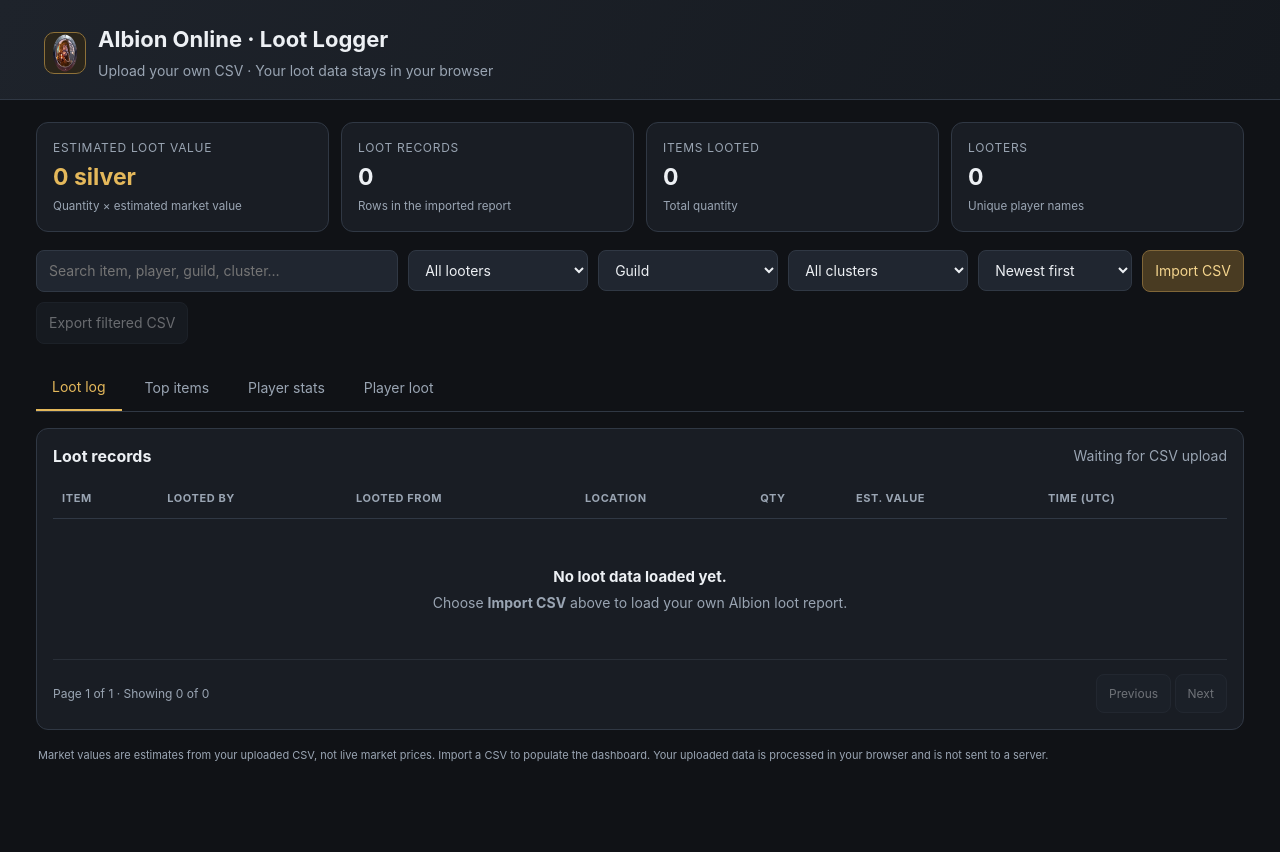
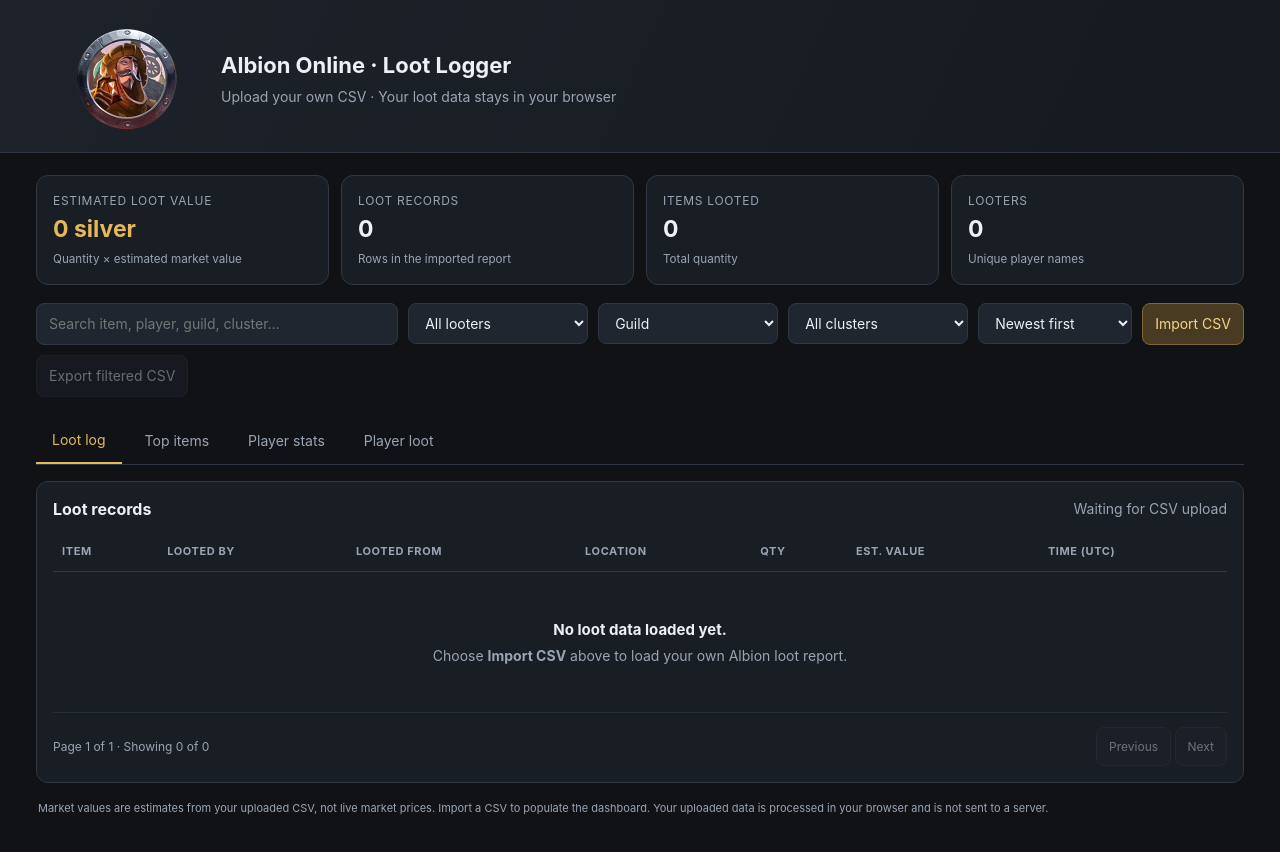
Before and after one commit to zewo-wo/ao-loot-log-viewer, a plain HTML site: page index.html in a window 1280 px wide. Drawn offline with Linux system fonts and the light colour scheme.

Commit message:
Update styles.css

```diff
--- a/css/styles.css
+++ b/css/styles.css
@@ -34,6 +34,16 @@ td{padding:10px 9px;border-bottom:1px solid #292f38;vertical-align:middle}tbody
 .site-note{font-size:11px;color:var(--muted);margin:18px 2px}.hidden{display:none!important}
 @media(max-width:760px){.stats-grid{grid-template-columns:repeat(2,minmax(0,1fr))}.stat strong{font-size:19px}.toolbar>*{flex:1}.player-row{grid-template-columns:105px 1fr 95px;gap:8px}.tabs{overflow:auto}.tab{white-space:nowrap}}
 @media(max-width:390px){.stat{padding:12px}.stat strong{font-size:17px}}
+.crest {
+  display: block;
+  width: 165px;
+  height: auto;
+  object-fit: contain;
+  border: none;
+  border-radius: 0;
+  background: transparent;
+  box-shadow: none;
+}
 
 .empty-state{text-align:center;padding:44px 18px!important;color:var(--muted);line-height:1.8}.empty-state strong{color:var(--text);font-size:15px}
 button:disabled{opacity:.4;cursor:not-allowed}
```
